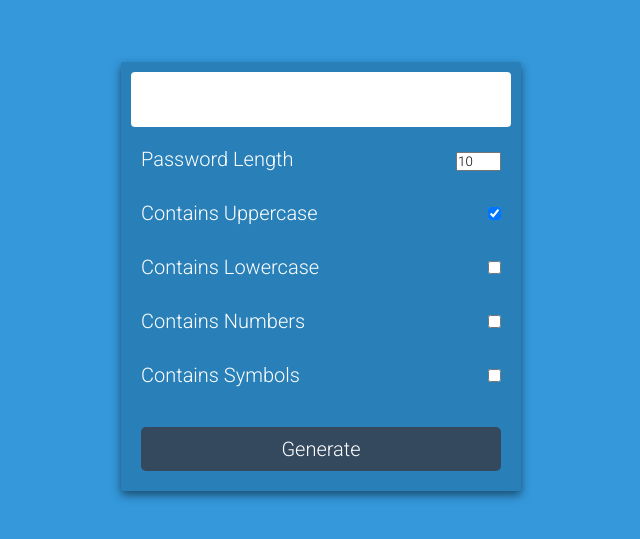
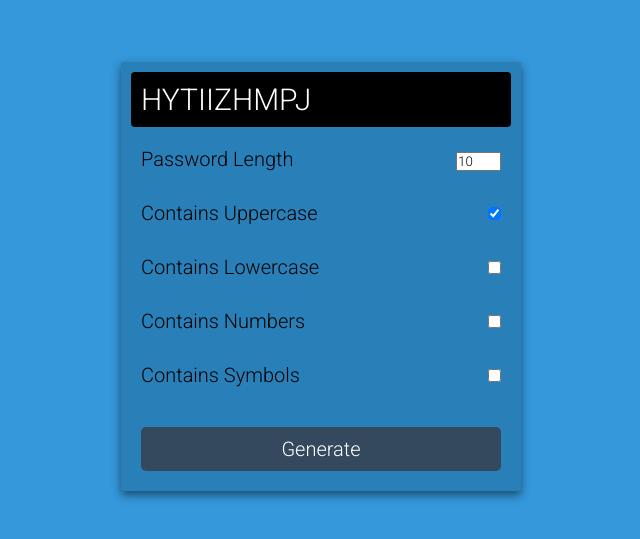
Before and after one commit to RohitBbawari/RandompasswordJs, a plain HTML site: page index.html in a window 1280 px wide. Shown: the part 129-668 px from the top of the page, without its empty margins (319-959 px from the left). Drawn offline with Linux system fonts and the light colour scheme.

Commit message:
css updates

```diff
--- a/script.js
+++ b/script.js
@@ -15,6 +15,7 @@
         };
 
         const generatePassword = () => {
+
             let password = "";
             let possibleCharacters = "";
 
@@ -37,6 +38,7 @@
             }
 
             passBox.innerText = password;
+            console.log(password);
         };
 
         document.getElementById("btn").addEventListener("click", generatePassword);
--- a/style.css
+++ b/style.css
@@ -37,7 +37,7 @@
         #pass-box {
             width: 100%;
             display: block;
-            background-color: white;
+            background-color: black;
             font-size: 30px;
             padding: 10px;
             border-radius: 4px;
@@ -49,7 +49,7 @@
             padding: 10px;
             margin-top: 10px;
             justify-content: space-between;
-            color: white;
+            color: black;
             font-size: 20px;
         }
 
```
Also changed, not shown: index.html (+1 -1 lines).
